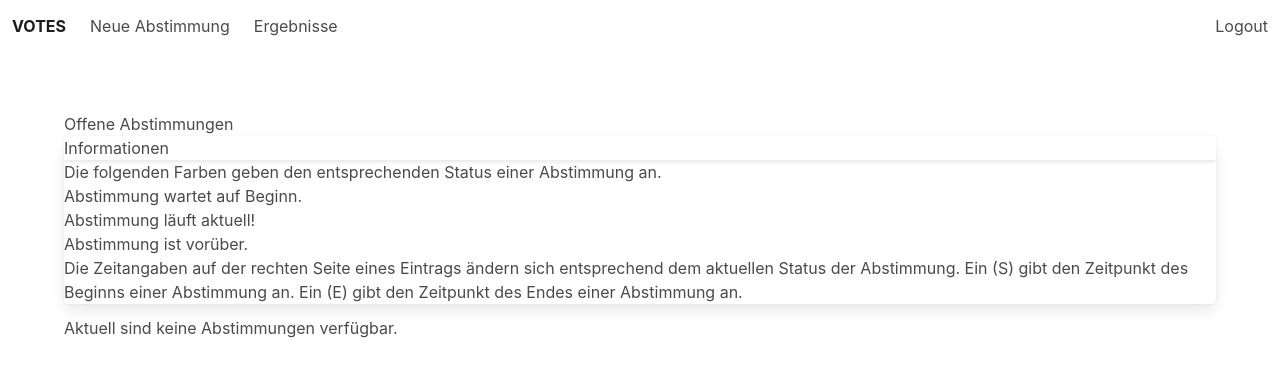
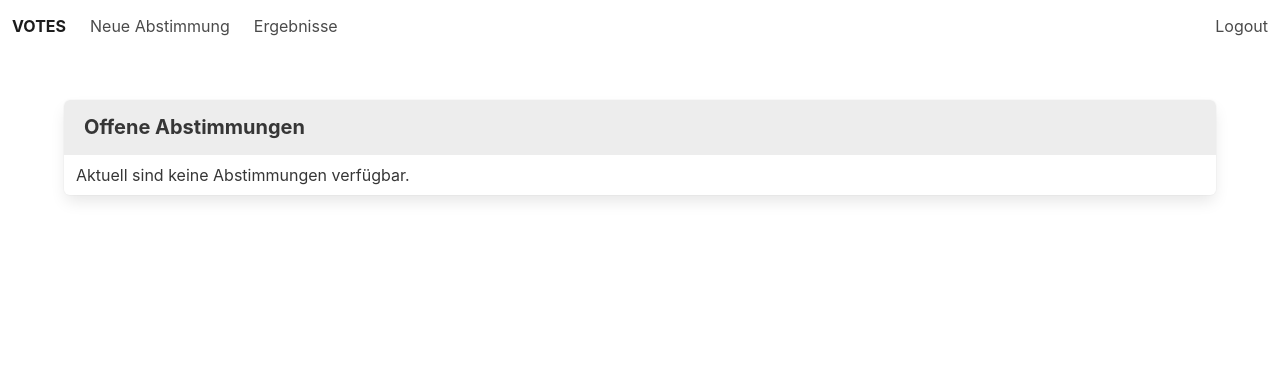
Before and after one commit to aiventimptner/faking-vote, a Django app: page / in a window 1280 px wide. Shown: the top 377 px of the page. Run offline with Django 3.2, Linux system fonts and the light colour scheme; a user stored in the database is signed in; tables that the repository leaves empty hold one stand-in row (values such as "Sample post"); some libraries are stand-ins or nearby versions.

Commit message:
Fix index style

```diff
--- a/votes/templates/votes/index.html
+++ b/votes/templates/votes/index.html
@@ -2,55 +2,28 @@
 
 {% block content %}
     <div class="container">
-        <h1 class="text-light mt-3">Offene Abstimmungen</h1>
-        <div class="row">
-            <div class="col-md-3 order-md-last mb-3 mb-md-0">
-                <div class="card bg-dark text-light">
-                    <div class="card-header">Informationen</div>
-                    <div class="card-body">
-                        <p class="card-text">
-                            Die folgenden Farben geben den entsprechenden Status einer Abstimmung an.
-                        </p>
-                    </div>
-                    <ul class="list-group list-group-flush text-dark">
-                        <li class="list-group-item list-group-item-warning">Abstimmung wartet auf Beginn.</li>
-                        <li class="list-group-item list-group-item-success">Abstimmung läuft aktuell!</li>
-                        <li class="list-group-item list-group-item-danger">Abstimmung ist vorüber.</li>
-                    </ul>
-                    <div class="card-body">
-                        <p class="card-text">
-                            Die Zeitangaben auf der rechten Seite eines Eintrags ändern
-                            sich entsprechend dem aktuellen Status der Abstimmung.
-                            Ein (S) gibt den Zeitpunkt des Beginns einer Abstimmung an.
-                            Ein (E) gibt den Zeitpunkt des Endes einer Abstimmung an.
-                        </p>
-                    </div>
-                </div>
-            </div>
-            <div class="col">
-                <div class="list-group">
-                {% for decision in object_list %}
-                    {% if decision.vote_in_progress %}
-                        <a href="{% url 'votes:info' decision.id %}" class="list-group-item list-group-item-action list-group-item-success d-flex justify-content-between">
-                            {{ decision.subject }}
-                            <small>(E) {{ decision.end }}</small>
-                        </a>
-                    {% elif decision.vote_closed %}
-                        <a href="{% url 'votes:info' decision.id %}" class="list-group-item list-group-item-action list-group-item-danger d-flex justify-content-between">
-                            {{ decision.subject }}
-                            <small>(E) {{ decision.end }}</small>
-                        </a>
-                    {% else %}
-                        <a href="{% url 'votes:info' decision.id %}" class="list-group-item list-group-item-action list-group-item-warning d-flex justify-content-between">
-                            {{ decision.subject }}
-                            <small>(S) {{ decision.start }}</small>
-                        </a>
-                    {% endif %}
-                {% empty %}
-                    <p class="list-group-item list-group-item-secondary">Aktuell sind keine Abstimmungen verfügbar.</p>
-                {% endfor %}
-                </div>
-            </div>
-        </div>
+        <nav class="panel">
+            <p class="panel-heading">
+                Offene Abstimmungen
+            </p>
+            {% for decision in object_list %}
+                <a href="{% url 'votes:info' decision.id %}" class="panel-block">
+                    <span class="panel-icon {{ decision.icon.color }}">
+                        <i class="{{ decision.icon.class }}" aria-hidden="true"></i>
+                    </span>
+                    <p class="mr-3">{{ decision.subject }}</p>
+
+                    <p class="has-text-grey">
+                        {% if decision.state == 'pending' %}
+                            {{ decision.start }}
+                        {% else %}
+                            {{ decision.end }}
+                        {% endif %}
+                    </p>
+                </a>
+            {% empty %}
+                <p class="panel-block" disabled>Aktuell sind keine Abstimmungen verfügbar.</p>
+            {% endfor %}
+        </nav>
     </div>
 {% endblock %}
```
Also changed, not shown: votes/admin.py (+1 -19 lines), votes/models.py (+31 -4 lines).
